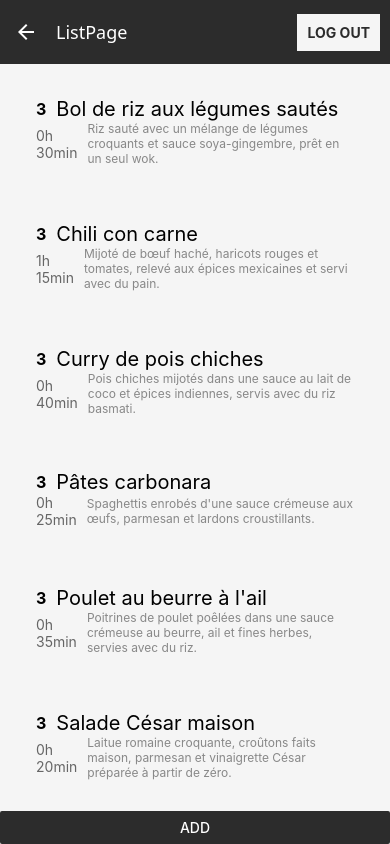
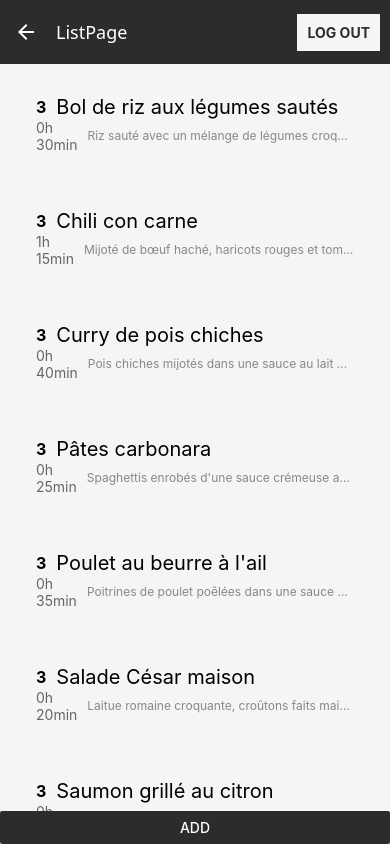
Before and after one commit to EmileSirois/Recipeasy, a React Native app: screen /ListPage in a window 390 px wide. Built offline with nearby package versions, Linux system fonts and the light colour scheme.

Commit message:
added truncation to the description text in the listPage

```diff
--- a/pages/ListPage.js
+++ b/pages/ListPage.js
@@ -30,7 +30,13 @@ export default function ListPage({ navigation, route }) {
 
       <View style={{flex: 1, flexDirection: "row", gap: 10, alignItems: "center"}}>
         <Text style={ItemStyles.duration}>{durationHours}h {durationMinutes}min</Text>
-        <Text style={ItemStyles.description}>{description}</Text>
+        <Text
+          style={ItemStyles.description}
+          numberOfLines={1}
+          ellipsizeMode="tail"
+        >
+          {description}
+        </Text>
       </View>
     </Pressable>
   );
```
